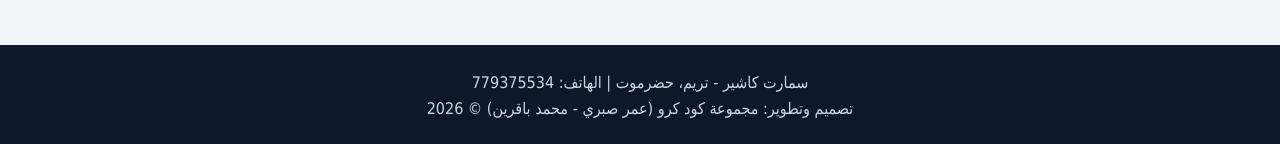
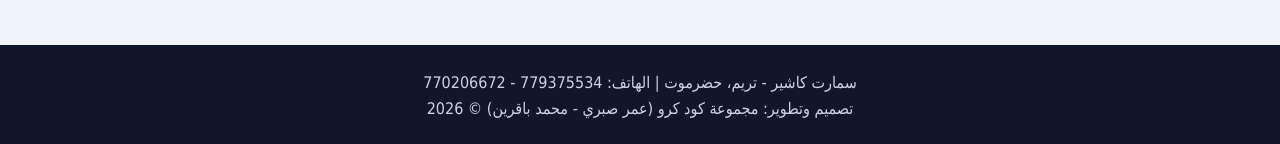
Before and after one commit to msbaqryn-lgtm/Smart-Cashier, a plain HTML site: page about.html in a window 1280 px wide. Shown: the part 1111-1255 px from the top of the page. Drawn offline with Linux system fonts and the light colour scheme.

Commit message:
تحديث

```diff
--- a/about.html
+++ b/about.html
@@ -76,7 +76,7 @@
 
     <footer>
         <div class="container">
-            <p>سمارت كاشير - تريم، حضرموت | الهاتف: 779375534</p>
+            <p>سمارت كاشير - تريم، حضرموت | الهاتف: 779375534 - 770206672</p>
             <p>تصميم وتطوير: مجموعة كود كرو (عمر صبري - محمد باقرين) &copy; 2026</p>
         </div>
     </footer>
```
Also changed, not shown: contact.html (+1 -1 lines), demo.html (+1 -1 lines), details-pos.html (+1 -1 lines), details-printer.html (+1 -1 lines), details-scanner.html (+1 -1 lines), details-software.html (+1 -1 lines), index.html (+1 -1 lines), pricing.html (+1 -1 lines), products.html (+1 -1 lines).
